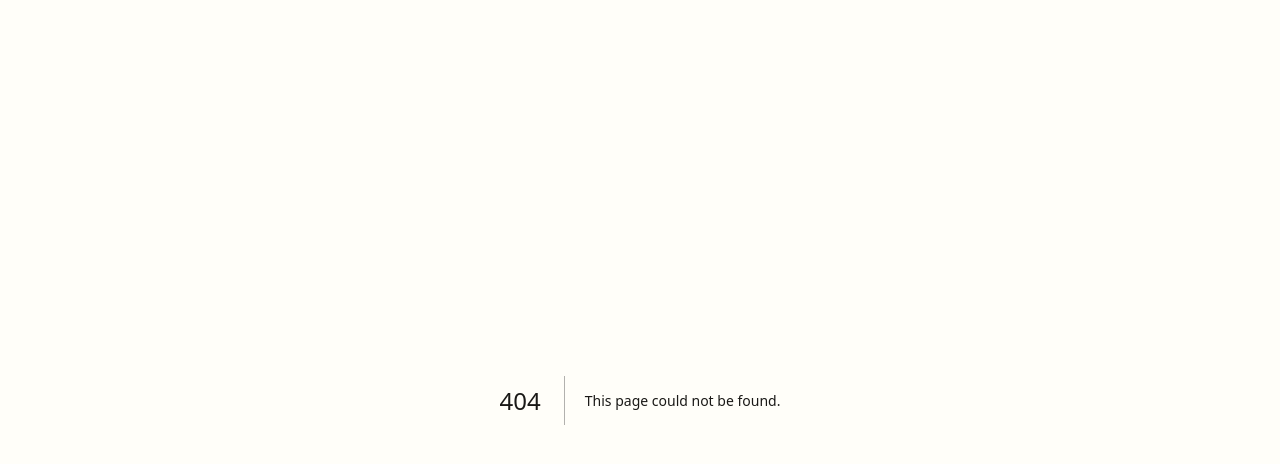
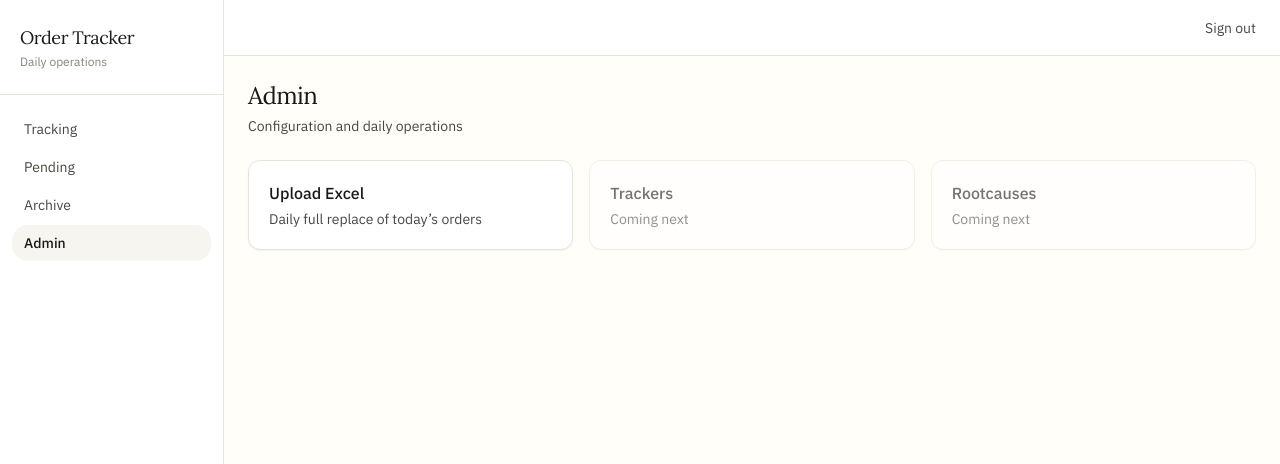
Before and after one commit to selbarinssi/dna-tracker, a Next.js app: page /admin in a window 1280 px wide. Before the commit this address had no page. Shown: the top 464 px of the page. Built offline with nearby package versions, Linux system fonts and the light colour scheme.

Commit message:
Create page.tsx

```diff
--- /dev/null
+++ b/app/(dashboard)/admin/page.tsx
@@ -0,0 +1,38 @@
+// app/(dashboard)/admin/page.tsx
+
+import Link from "next/link";
+
+export default function AdminPage() {
+  return (
+    <div className="space-y-6">
+      <div>
+        <h1 className="font-serif text-2xl text-ink tracking-tight">Admin</h1>
+        <p className="text-sm text-muted mt-1">
+          Configuration and daily operations
+        </p>
+      </div>
+
+      <div className="grid grid-cols-1 sm:grid-cols-2 lg:grid-cols-3 gap-4">
+        <Link
+          href="/admin/upload"
+          className="block p-5 bg-white border border-border rounded-xl shadow-soft hover:border-border-strong transition-colors"
+        >
+          <h2 className="font-medium text-ink">Upload Excel</h2>
+          <p className="text-sm text-muted mt-1">
+            Daily full replace of today’s orders
+          </p>
+        </Link>
+
+        <div className="p-5 bg-white border border-border rounded-xl shadow-soft opacity-60">
+          <h2 className="font-medium text-ink">Trackers</h2>
+          <p className="text-sm text-muted mt-1">Coming next</p>
+        </div>
+
+        <div className="p-5 bg-white border border-border rounded-xl shadow-soft opacity-60">
+          <h2 className="font-medium text-ink">Rootcauses</h2>
+          <p className="text-sm text-muted mt-1">Coming next</p>
+        </div>
+      </div>
+    </div>
+  );
+}
```
